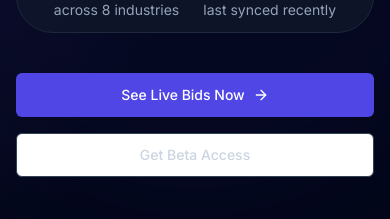
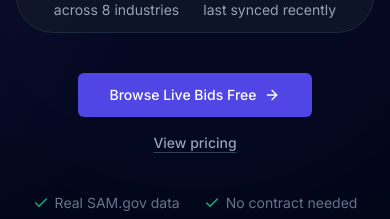
Before and after one commit to runjohnray2-lgtm/naicsdirect, a Next.js app: page / in a window 390 px wide. Shown: the part 530-749 px from the top of the page. Built offline with nearby package versions, Linux system fonts and the light colour scheme; no server answers; the database is empty.

Commit message:
fix: make comparison table mobile-safe (horizontal scroll instead of squishing on small screens) and consolidate hero CTAs to one primary action (Browse Live Bids Free) + a secondary pricing link, reducing conversion friction from competing CTAs

```diff
--- a/app/page.tsx
+++ b/app/page.tsx
@@ -207,15 +207,15 @@ export default function LandingPage() {
             <span className="text-slate-400">last synced {stats ? timeAgo(stats.lastSyncedAt) : "…"}</span>
           </div>
 
-          <div className="flex flex-col sm:flex-row gap-4 justify-center">
+          <div className="flex flex-col sm:flex-row gap-4 justify-center items-center">
             <Button size="lg" className="bg-indigo-600 hover:bg-indigo-500 text-white px-8 gap-2" asChild>
               <a href="#live">
-                See Live Bids Now <ArrowRight className="w-4 h-4" />
+                Browse Live Bids Free <ArrowRight className="w-4 h-4" />
               </a>
             </Button>
-            <Button size="lg" variant="outline" className="border-slate-700 text-slate-300 hover:bg-slate-800 hover:text-white px-8" asChild>
-              <a href="#beta">Get Beta Access</a>
-            </Button>
+            <a href="#pricing" className="text-slate-400 hover:text-white text-sm font-medium underline underline-offset-4 decoration-slate-700 hover:decoration-slate-400 transition-colors">
+              View pricing
+            </a>
           </div>
           <div className="flex flex-wrap justify-center gap-6 mt-10 text-sm text-slate-500">
             <span className="flex items-center gap-1.5"><Check className="w-4 h-4 text-emerald-500" /> Real SAM.gov data</span>
@@ -333,7 +333,8 @@ export default function LandingPage() {
           </div>
           <div className="max-w-2xl mx-auto">
             <h3 className="text-center text-white font-semibold mb-4 text-lg">NAICS Direct vs. Other Platforms</h3>
-            <div className="bg-slate-900 border border-slate-800 rounded-xl overflow-hidden">
+            <div className="bg-slate-900 border border-slate-800 rounded-xl overflow-x-auto">
+              <div className="min-w-[480px]">
               <div className="grid grid-cols-3 text-xs font-semibold text-slate-400 uppercase tracking-wider bg-slate-800/60 px-4 py-3">
                 <span>Feature</span>
                 <span className="text-center text-indigo-400">NAICS Direct</span>
@@ -358,6 +359,7 @@ export default function LandingPage() {
                   </span>
                 </div>
               ))}
+              </div>
             </div>
           </div>
         </div>
```
